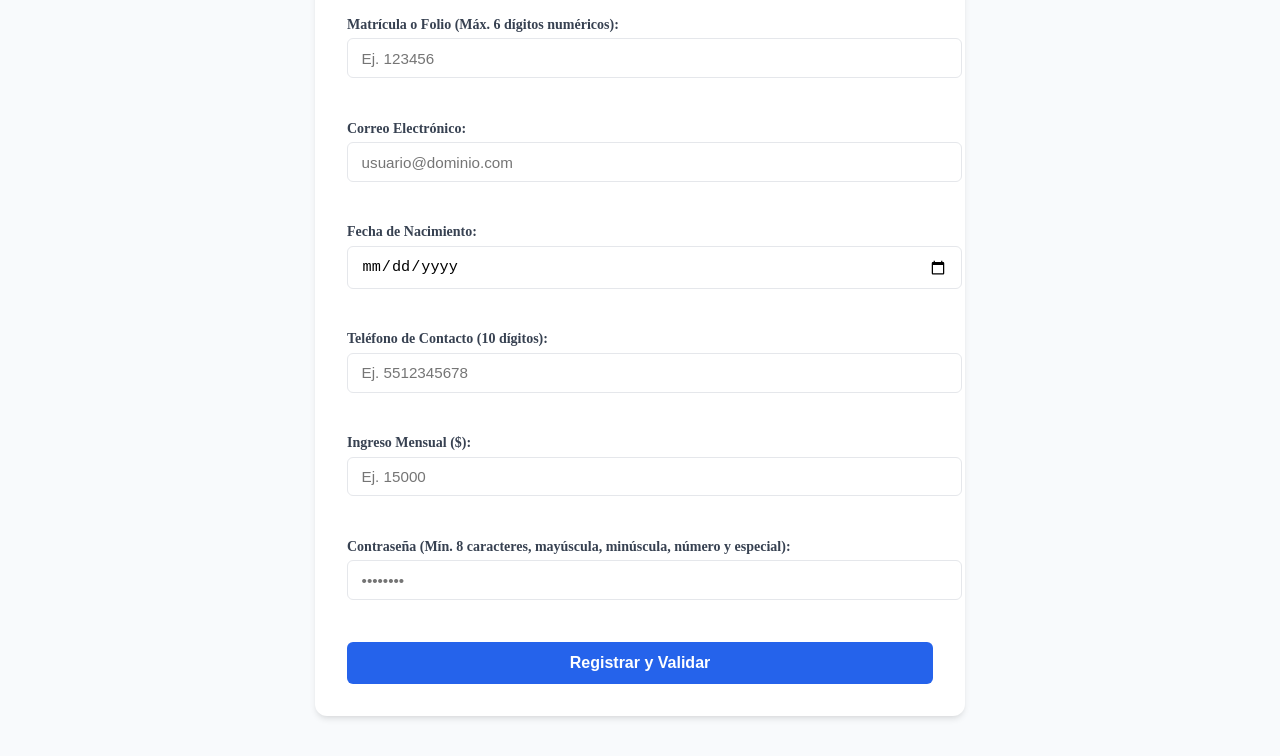
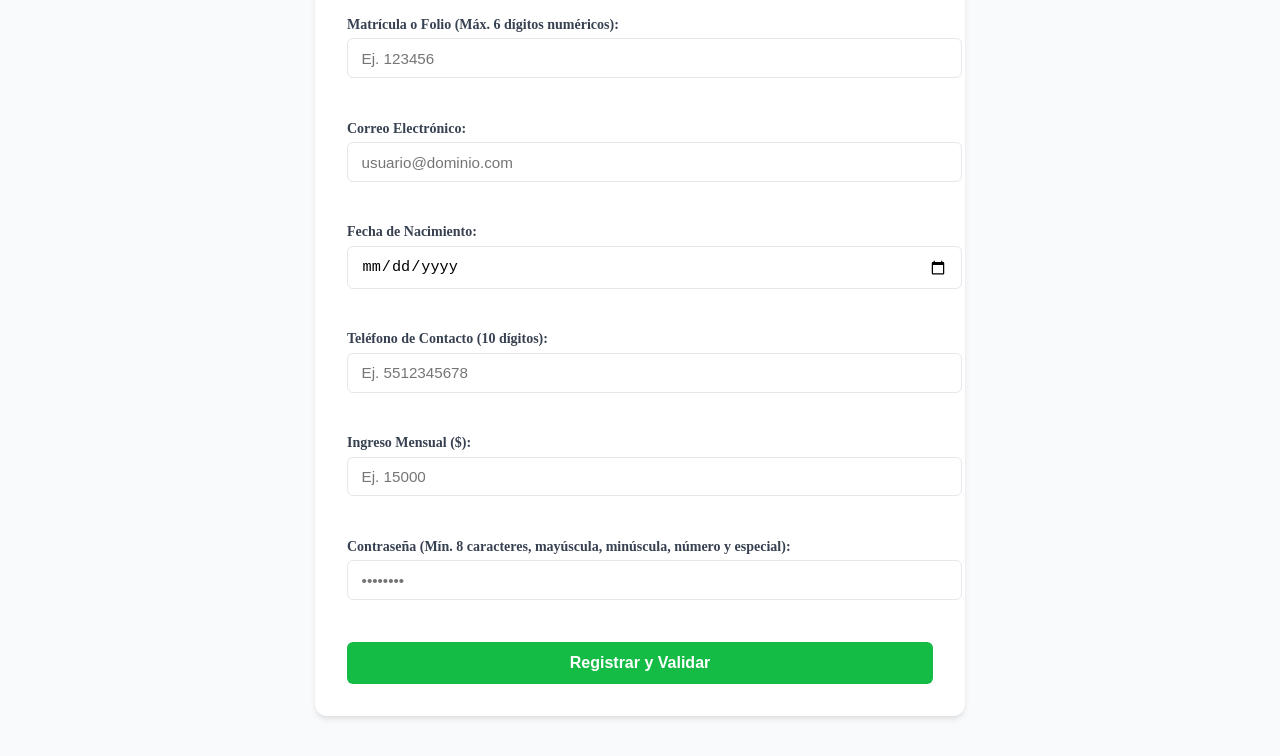
Before and after one commit to Fredy3121/utileria-js, a plain HTML site: page index.html in a window 1280 px wide. Shown: the part 266-1022 px from the top of the page. Drawn offline with Linux system fonts and the light colour scheme.

Commit message:
actualizcion del style

```diff
--- a/css/styles.css
+++ b/css/styles.css
@@ -1,7 +1,7 @@
 /* Reset y variables base */
 :root {
---primary: #2563eb;
---primary-hover: #1d4ed8;
+--primary: #14bc46;
+--primary-hover: #d89a1d;
 --success: #16a34a;
 --danger: #dc2626;
 --gray-100: #f3f4f6;
```
